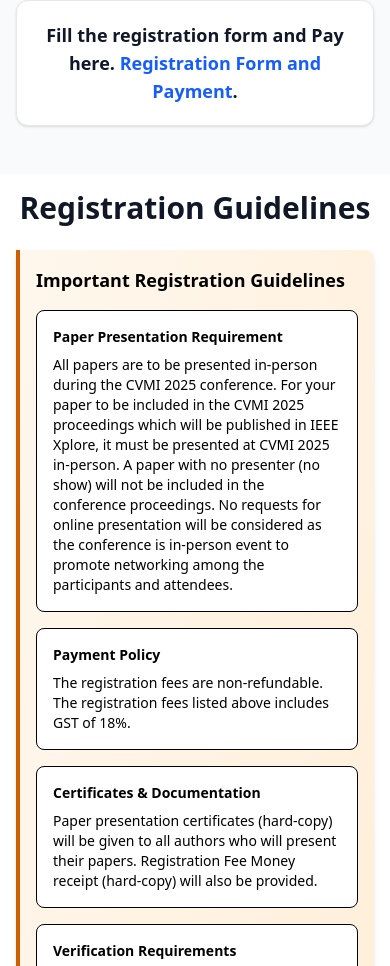
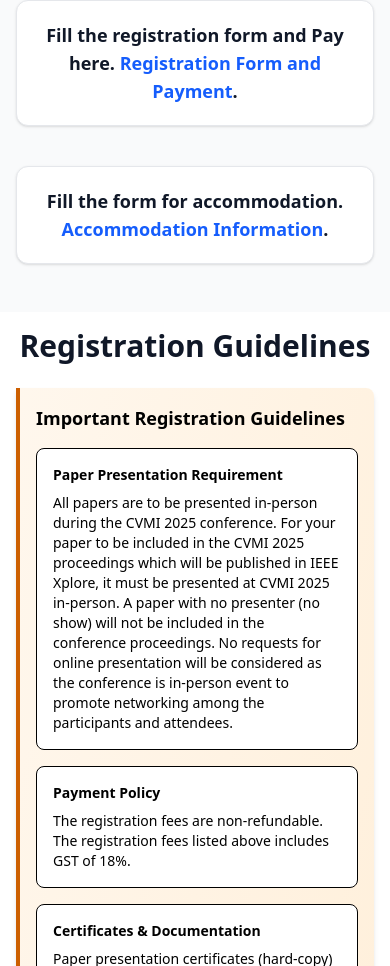
Before and after one commit to VVUx21/Project-conference, a Next.js app: page /registration in a window 390 px wide. Shown: the part 3428-4394 px from the top of the page. Built offline with nearby package versions, Linux system fonts and the light colour scheme.

Commit message:
feat: add keynote speaker details for Dr. Poonam Yadav and accommodation form link in registration page

```diff
--- a/app/keynote/page.tsx
+++ b/app/keynote/page.tsx
@@ -134,6 +134,51 @@
           </div>
         </div>
       </div>
+       <div className="text-black font-roboto font-medium text-2xl leading-[48px] tracking-normal p-6 mt-8">
+        <div className="bg-gray-50 rounded-lg p-8 mb-12 shadow-lg">
+          <div className="flex flex-col lg:flex-row gap-8 items-start">
+            {/* Image Section */}
+            <div className="lg:w-1/3">
+              <Image
+                src="https://res.cloudinary.com/dgtdkqfsx/image/upload/v1756804741/WhatsApp_Image_2025-09-01_at_14.28.09_68185a28_pw3ct9.jpg"
+                alt="Prof. Jayanta Mukhopadhyay"
+                width={400}
+                height={400}
+                className="object-cover rounded-lg shadow-md"
+              />
+            </div>
+
+            {/* Content Section */}
+            <div className="lg:w-2/3">
+              <h3 className="text-3xl font-bold mb-4 text-[#CC5F00]">
+                Dr. Poonam Yadav, Scientist 'D'
+              </h3>
+              <div className="text-lg leading-relaxed text-gray-800 space-y-4">
+                <p>
+                  Dr. Poonam Yadav is a seasoned biotechnology expert with over 15 years of distinguished service at the Department of Science & Technology (DST), Government of India. Currently serving as Scientist 'D' in the Frontier and Futuristic Technologies (FFT) Division, she plays a pivotal role in shaping India's innovation ecosystem through the National Mission on Interdisciplinary Cyber-Physical Systems (NM-ICPS).
+                </p>
+                <p>
+                  She manages mission-mode R&D projects, fosters academia-industry-government collaborations, and drives the integration of emerging technologies such as AI, ML, and Cyber-Physical Systems into national priorities. Dr. Yadav also contributes significantly to regulatory excellence through her role at the National GLP Compliance Monitoring Authority (NGCMA).
+                </p>
+                <p>
+                  Her academic credentials include a PhD in Biotechnology with specializations in Functional Genomics, Bio nanotechnology, Nano & Advanced Materials, and Synchrotron Science. Her research portfolio includes 15 peer-reviewed publications, 4 co-authored books, and over 150 citations. She has represented India in prestigious international forums including India-Japan Joint Committee Meeting, BRICS Working Group on Nanotechnology, and Materials Genome Initiative in Washington D.C.
+                </p>
+                <div className="mt-6 space-y-2">
+                  <Link href="https://dst.gov.in/whoswho/dr-poonam-yadav-0" className="text-blue-500 underline hover:text-blue-700 transition-colors block">
+                    DST Profile - Dr. Poonam Yadav
+                  </Link>
+                  <Link href="https://nmicps.in/management" className="text-blue-500 underline hover:text-blue-700 transition-colors block">
+                    NM-ICPS Management Team
+                  </Link>
+                  <Link href="https://www.linkedin.com/in/poonam-yadav-31942320" className="text-blue-500 underline hover:text-blue-700 transition-colors block">
+                    LinkedIn Profile
+                  </Link>
+                </div>
+              </div>
+            </div>
+          </div>
+        </div>
+      </div>
     </div>
     <Contact/>
     </div>
--- a/app/registration/page.tsx
+++ b/app/registration/page.tsx
@@ -165,6 +165,22 @@
             </p>
           </div>
         </div>
+        <div className="mt-10 mb-8">
+          <div className="bg-white rounded-xl border border-gray-200 shadow-sm p-5 sm:p-6 text-center">
+            <p className="text-lg sm:text-xl font-semibold text-gray-900">
+              Fill the form for accommodation. {' '}
+              <Link
+                href="https://docs.google.com/forms/d/e/1FAIpQLScoG2eqcqz4Ug_Hmbs_KU4NvCnHJ2dbRiJPyTAolj7CCJw5tA/viewform?usp=header"
+                className="text-blue-600 hover:text-blue-700 hover:underline font-bold"
+                target="_blank"
+                rel="noopener noreferrer"
+              >
+                Accommodation Information
+              </Link>
+              .
+            </p>
+          </div>
+        </div>
         {/* ===== End CTA ===== */}
       </div>
 
--- a/components/Sponsors.tsx
+++ b/components/Sponsors.tsx
@@ -56,7 +56,7 @@
           className="
             rounded-xl p-8
             bg-gradient-to-br from-orange-50 to-orange-100
-            border border-orange-200/50
+            border border-orange-/50
             shadow-md hover:shadow-xl
             transform transition-all
             duration-300 ease-in-out
@@ -73,7 +73,7 @@
             src={sponsor.logoSrc}
             alt={sponsor.altText ?? sponsor.name}
             width={160}
-            height={80}
+            height={160}
             className="object-contain mx-auto relative z-10 filter group-hover:brightness-110 transition-all duration-300"
           />
         </a>
```
